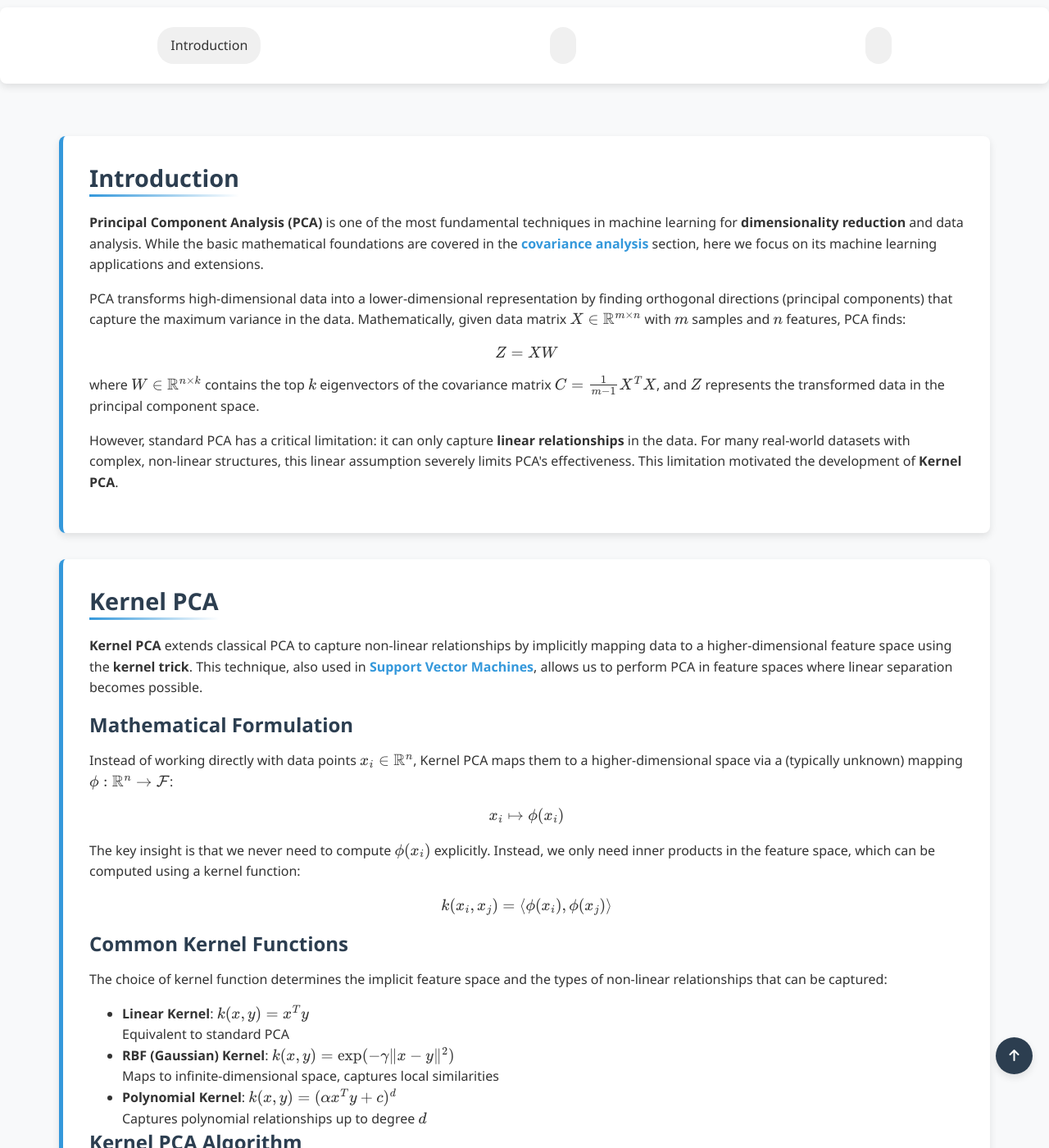
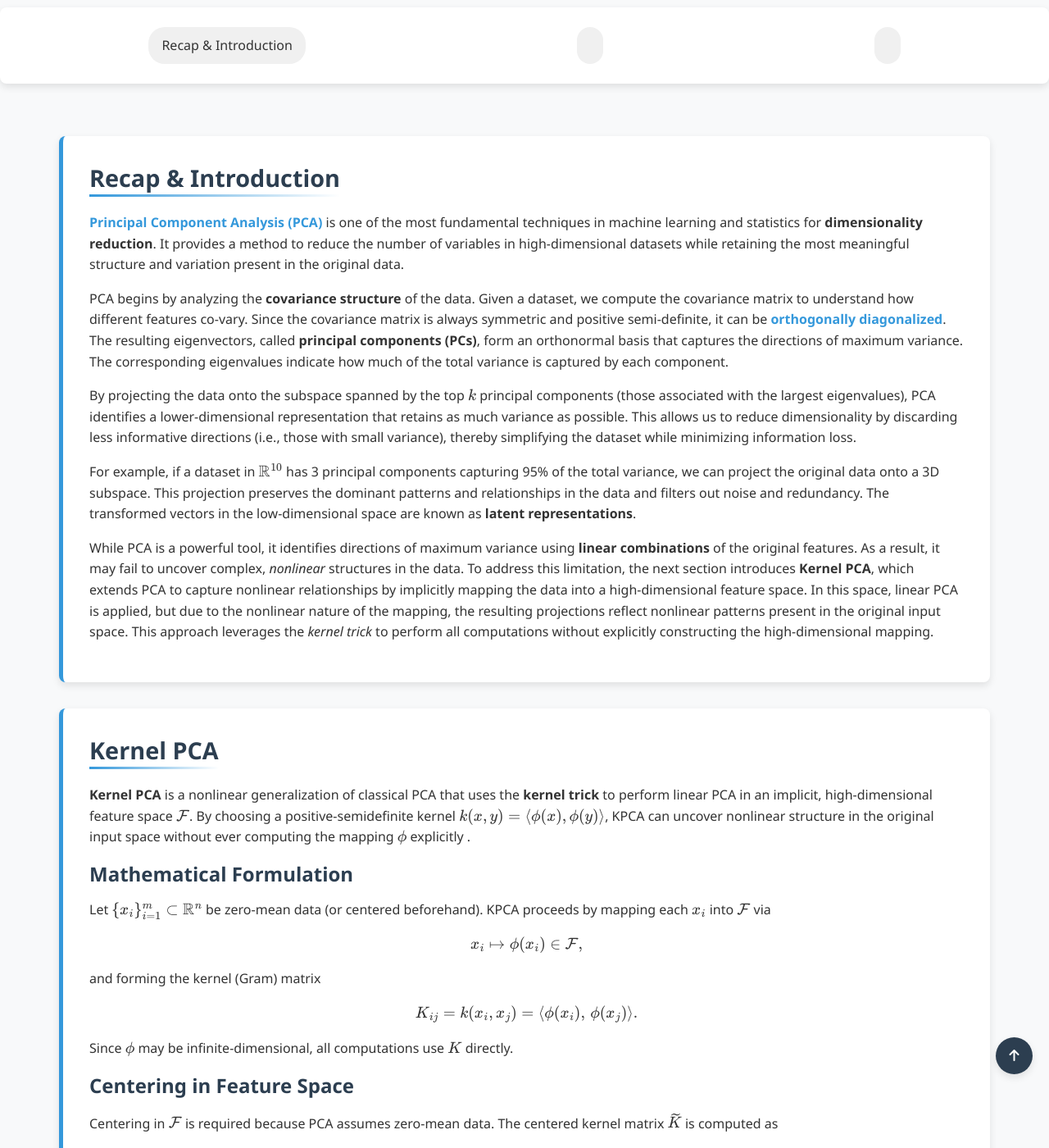
Before and after one commit to Yusukey01/yusukey01.github.io, a Jekyll site: the page built from Mathematics/Machine_learning/pca.html, in a window 1280 px wide and 1400 px high, scrolled down 504 px. Shown: the whole window at 82% size. Built offline with Jekyll 4.4.1, drawn with Linux system fonts in a browser that asks for light colours; some of the changed text lies outside the part shown.

Commit message:
add PCA on Section 5-6

```diff
--- a/Mathematics/Machine_learning/pca.html
+++ b/Mathematics/Machine_learning/pca.html
@@ -14,7 +14,7 @@ uses_python: false
         </div>
 
         <div class="topic-nav">
-            <a href="#intro">Introduction</a>
+            <a href="#intro">Recap & Introduction</a>
             <a href="#"></a>
             <a href="#"></a>
         </div>
@@ -22,104 +22,119 @@ uses_python: false
         <div class="container">
 
             <section id="intro" class="section-content">
-                <h2>Introduction</h2>
+                <h2>Recap & Introduction</h2>
                     <p>
-                    <strong>Principal Component Analysis (PCA)</strong> is one of the most fundamental techniques in machine learning for
-                    <strong>dimensionality reduction</strong> and data analysis. While the basic mathematical foundations are covered in the
-                    <a href="../Probability/covariance.html"><strong>covariance analysis</strong></a> section, here we focus on its
-                    machine learning applications and extensions.
+                    <a href="../Probability/covariance.html"><strong>Principal Component Analysis (PCA)</strong></a> is one of the most fundamental
+                    techniques in machine learning and statistics for <strong>dimensionality reduction</strong>. It provides a method to reduce the number of
+                    variables in high-dimensional datasets while retaining the most meaningful structure and variation present in the original data.
                     </p>
+
                     <p>
-                    PCA transforms high-dimensional data into a lower-dimensional representation by finding orthogonal directions
-                    (principal components) that capture the maximum variance in the data. Mathematically, given data matrix
-                    \(X \in \mathbb{R}^{m \times n}\) with \(m\) samples and \(n\) features, PCA finds:
-                    \[
-                    Z = XW
-                    \]
-                    where \(W \in \mathbb{R}^{n \times k}\) contains the top \(k\) eigenvectors of the covariance matrix
-                    \(C = \frac{1}{m-1}X^TX\), and \(Z\) represents the transformed data in the principal component space.
+                    PCA begins by analyzing the <strong>covariance structure</strong> of the data. Given a dataset, we compute the covariance matrix to
+                    understand how different features co-vary. Since the covariance matrix is always symmetric and positive semi-definite, it can be
+                    <a href="../Linear_algebra/symmetry.html"><strong>orthogonally diagonalized</strong></a>. The resulting eigenvectors, called
+                    <strong>principal components (PCs)</strong>, form an orthonormal basis that captures the directions of maximum variance. The corresponding
+                    eigenvalues indicate how much of the total variance is captured by each component.
                     </p>
+
                     <p>
-                    However, standard PCA has a critical limitation: it can only capture <strong>linear relationships</strong>
-                    in the data. For many real-world datasets with complex, non-linear structures, this linear assumption
-                    severely limits PCA's effectiveness. This limitation motivated the development of <strong>Kernel PCA</strong>.
+                    By projecting the data onto the subspace spanned by the top \(k\) principal components (those associated with the largest eigenvalues), PCA
+                    identifies a lower-dimensional representation that retains as much variance as possible. This allows us to reduce dimensionality by discarding
+                    less informative directions (i.e., those with small variance), thereby simplifying the dataset while minimizing information loss.
                     </p>
+
+                    <p>
+                    For example, if a dataset in \(\mathbb{R}^{10}\) has 3 principal components capturing 95% of the total variance, we can project the original data onto a
+                    3D subspace. This projection preserves the dominant patterns and relationships in the data and filters out noise and redundancy. The transformed vectors
+                    in the low-dimensional space are known as <strong>latent representations</strong>.
+                    </p>
+
+                    <p>
+                    While PCA is a powerful tool, it identifies directions of maximum variance using <strong>linear combinations</strong> of the
+                    original features. As a result, it may fail to uncover complex, <em>nonlinear</em> structures in the data. To address this
+                    limitation, the next section introduces <strong>Kernel PCA</strong>, which extends PCA to capture nonlinear relationships by
+                    implicitly mapping the data into a high-dimensional feature space. In this space, linear PCA is applied, but due to the nonlinear
+                    nature of the mapping, the resulting projections reflect nonlinear patterns present in the original input space. This approach
+                    leverages the <em>kernel trick</em> to perform all computations without explicitly constructing the high-dimensional mapping.
+                    </p>
+
             </section>
 
-            <section id="" class="section-content">
+            <section id="kernel-pca" class="section-content">
                 <h2>Kernel PCA</h2>
                 <p>
-                    <strong>Kernel PCA</strong> extends classical PCA to capture non-linear relationships by implicitly mapping
-                    data to a higher-dimensional feature space using the <strong>kernel trick</strong>. This technique, also used
-                    in <a href="svm.html"><strong>Support Vector Machines</strong></a>, allows us to perform PCA in feature spaces
-                    where linear separation becomes possible.
+                    <strong>Kernel PCA</strong> is a nonlinear generalization of classical PCA that uses the <strong>kernel trick</strong>
+                    to perform linear PCA in an implicit, high-dimensional feature space \(\mathcal{F}\). By choosing a positive-semidefinite
+                    kernel \(k(x,y)=\langle\phi(x),\phi(y)\rangle\), KPCA can uncover nonlinear structure in the original input space without
+                    ever computing the mapping \(\phi\) explicitly .
                 </p>
 
                 <h3>Mathematical Formulation</h3>
                 <p>
-                    Instead of working directly with data points \(x_i \in \mathbb{R}^n\), Kernel PCA maps them to a
-                    higher-dimensional space via a (typically unknown) mapping \(\phi: \mathbb{R}^n \to \mathcal{F}\):
+                    Let \(\{x_i\}_{i=1}^m\subset\mathbb{R}^n\) be zero-mean data (or centered beforehand). KPCA proceeds by mapping
+                    each \(x_i\) into \(\mathcal{F}\) via
                     \[
-                    x_i \mapsto \phi(x_i)
+                    x_i \mapsto \phi(x_i)\in\mathcal{F},
                     \]
-                    The key insight is that we never need to compute \(\phi(x_i)\) explicitly. Instead, we only need
-                    inner products in the feature space, which can be computed using a kernel function:
+                    and forming the kernel (Gram) matrix
                     \[
-                    k(x_i, x_j) = \langle \phi(x_i), \phi(x_j) \rangle
+                    K_{ij} = k(x_i,x_j) = \langle\phi(x_i),\,\phi(x_j)\rangle.
+                    \]
+                    Since \(\phi\) may be infinite-dimensional, all computations use \(K\) directly.
+                </p>
+
+                <h3>Centering in Feature Space</h3>
+                <p>
+                    Centering in \(\mathcal{F}\) is required because PCA assumes zero-mean data. The centered kernel matrix
+                    \(\widetilde K\) is computed as
+                    \[
+                    \widetilde K = K - \mathbf{1}_m K - K\,\mathbf{1}_m + \mathbf{1}_m K\,\mathbf{1}_m,
+                    \quad (\mathbf{1}_m)_{ij} = \tfrac1m.
+                    \]
+                </p>
+
+                <h3>Eigenproblem and Projection</h3>
+                <p>
+                    Solve the eigenvalue problem
+                    \[
+                    m\,\lambda\,\alpha = \widetilde K\,\alpha,
+                    \quad
+                    \alpha^\top \widetilde K\,\alpha = 1,
+                    \]
+                    where each eigenvector \(\alpha\in\mathbb{R}^m\) corresponds to a principal component in \(\mathcal{F}\).
+                    The projection of a new point \(x\) onto the \(k\)th component is
+                    \[
+                    z_k(x) \;=\; \sum_{i=1}^m \alpha_i^{(k)}\,k(x_i,x).
                     \]
                 </p>
 
                 <h3>Common Kernel Functions</h3>
-                <p>
-                    The choice of kernel function determines the implicit feature space and the types of non-linear
-                    relationships that can be captured:
-                </p>
-                <ul style="padding-left: 40px;">
-                    <li><strong>Linear Kernel</strong>: \(k(x, y) = x^T y\)
-                        <br>Equivalent to standard PCA</li>
-                    <li><strong>RBF (Gaussian) Kernel</strong>: \(k(x, y) = \exp(-\gamma \|x - y\|^2)\)
-                        <br>Maps to infinite-dimensional space, captures local similarities</li>
-                    <li><strong>Polynomial Kernel</strong>: \(k(x, y) = (\alpha x^T y + c)^d\)
-                        <br>Captures polynomial relationships up to degree \(d\)</li>
+                <ul style="padding-left:40px;">
+                    <li><strong>Linear:</strong> \(k(x,y)=x^\top y\) — reduces to standard PCA.</li>
+                    <li><strong>Polynomial:</strong> \(k(x,y)=(\alpha\,x^\top y + c)^d\) — captures polynomial relationships up to
+                        degree \(d\).</li>
+                    <li><strong>RBF (Gaussian):</strong> \(k(x,y)=\exp(-\gamma\,\|x-y\|^2)\) — maps into an infinite-dimensional space
+                        and emphasizes local similarity.</li>
                 </ul>
-
-                <h3>Kernel PCA Algorithm</h3>
-                <p>
-                    The Kernel PCA algorithm involves the following steps:
-                </p>
-                <ol style="padding-left: 40px;">
-                    <li>Compute the kernel matrix \(K_{ij} = k(x_i, x_j)\) for all data points</li>
-                    <li>Center the kernel matrix: \(\tilde{K} = K - \mathbf{1}_m K - K \mathbf{1}_m + \mathbf{1}_m K \mathbf{1}_m\)
-                        <br>where \(\mathbf{1}_m\) is an \(m \times m\) matrix with all entries equal to \(1/m\)</li>
-                    <li>Compute eigenvalues \(\lambda_i\) and eigenvectors \(\alpha_i\) of \(\tilde{K}\)</li>
-                    <li>Normalize eigenvectors: \(\tilde{\alpha}_i = \alpha_i / \sqrt{\lambda_i}\)</li>
-                    <li>Project new data point \(x\) onto the \(i\)-th principal component:
-                        \[
-                        z_i = \sum_{j=1}^m \tilde{\alpha}_{ij} k(x_j, x)
-                        \]</li>
-                </ol>
 
                 <h3>Advantages and Challenges</h3>
                 <p>
                     <strong>Advantages:</strong>
+                    <ul style="padding-left:40px;">
+                    <li>Captures complex, nonlinear structure in the data.</li>
+                    <li>Works with any positive semidefinite kernel—no explicit feature mapping required.</li>
+                    <li>Effective for clustering, denoising, and visualization of nonlinear manifolds.</li>
+                    </ul>
+                    <strong>Challenges:</strong>
+                    <ul style="padding-left:40px;">
+                    <li>Choice and hyperparameter tuning of the kernel critically affect performance.</li>
+                    <li>Computational cost \(O(m^3)\) in time and \(O(m^2)\) in memory for the kernel matrix eigendecomposition.</li>
+                    <li><em>Pre-image problem:</em> recovering an approximate inverse map \( \phi^{-1}(z) \) to interpret projections
+                        in the original space is nontrivial.</li>
+                    </ul>
                 </p>
-                <ul style="padding-left: 40px;">
-                    <li>Captures non-linear relationships in data</li>
-                    <li>No need to explicitly compute high-dimensional mappings</li>
-                    <li>Can work with any positive semi-definite kernel</li>
-                    <li>Particularly effective for clustering and visualization of complex data</li>
-                </ul>
-                <p>
-                    <strong>Challenges:</strong>
-                </p>
-                <ul style="padding-left: 40px;">
-                    <li>Kernel selection and parameter tuning can be difficult</li>
-                    <li>Computational complexity: \(O(m^3)\) for eigendecomposition</li>
-                    <li>Memory requirements: \(O(m^2)\) for kernel matrix storage</li>
-                    <li>Pre-image problem: difficult to reconstruct original data from kernel space</li>
-                </ul>
+            </section>
 
-            </section>
 
             <section id="" class="section-content">
                 <h2>Lipschitz Continuity in Kernel Methods</h2>
```
Lines whose indentation alone changed are shown as unchanged.
